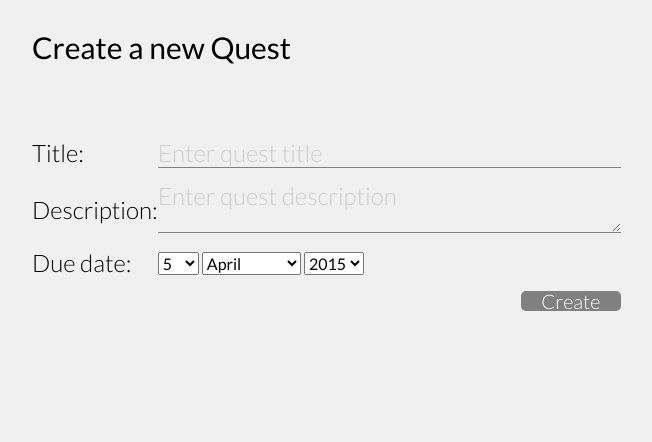
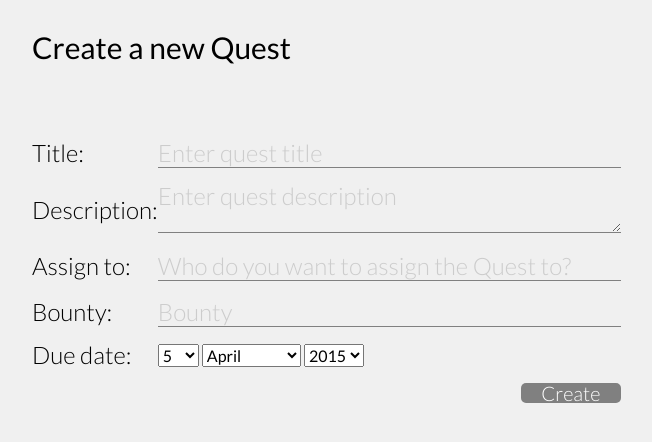
Before and after one commit to maibelbesy/QuestBoard, a Rails app: page /quests/new in a window 1280 px wide. Shown: the part 64-506 px from the top of the page, without its empty margins (240-892 px from the left). Run offline with Rails 7, Linux system fonts and the light colour scheme; the visitor is signed in with stand-in values (Sample User, id 1); data that the repository does not hold is empty; style sheets or scripts are compiled from the project's sources; some libraries are stand-ins or nearby versions.

Commit message:
addBounty #17

```diff
--- a/questboard-app/app/controllers/quests_controller.rb
+++ b/questboard-app/app/controllers/quests_controller.rb
@@ -2,9 +2,16 @@ class QuestsController < ApplicationController
 
 	def index
 		# TODO: Find personal quests
-		quests = UsersQuest.where(:assignor_id => @current_user.id, :assignee_id => @current_user.id).pluck(:quest_id)
+		quests = UsersQuest.where(:assignor_id => @current_user.id).pluck(:quest_id)
 		@quests = Quest.where(:id => quests).order('due_date')
 	end
+
+	def pending_quests
+		quests = UsersQuest.where(:assignee_id => @current_user.id).pluck(:quest_id)
+		@quests = Quest.where(:id => quests).order('due_date')
+
+	end
+
 
 	def show
 		@quest = Quest.find(params[:id])
@@ -15,7 +22,11 @@ class QuestsController < ApplicationController
 	end
 
 	def create
-		Quest.create_personal_quest(params.require(:quest).permit(:title, :description, :due_date), @current_user)
+		hash = params.require(:quest).permit(:title, :description, :due_date, :bounty)
+		hash[:assign_to] = params[:quest][:assign_to]
+		puts params[:quest][:assign_to]
+		Quest.create_general_quest(hash, @current_user)
+
 		redirect_to quests_path
 	end
 
@@ -30,7 +41,7 @@ class QuestsController < ApplicationController
 		# flash[:warning] << "Content cannot be left blank" if hash[:description].blank?
 		redirect_to edit_quest_path and return if flash[:warning].count > 0
 		# Quest.find(params[:id]).update(:title => hash[:title], :description => hash[:description], :is_completed => hash[:is_completed], :bounty => hash[:bounty], :due_date => hash[:due_date] )
-		Quest.update(params[:id], params.require(:quest).permit(:title, :description, :due_date))
+		Quest.update(params[:id], params.require(:quest).permit(:title, :description, :due_date, :bounty, :assign_to))
 		redirect_to quests_path
 	end
 
--- a/questboard-app/app/views/quests/edit.html.erb
+++ b/questboard-app/app/views/quests/edit.html.erb
@@ -23,6 +23,11 @@
 			<tr style="padding-bottom: 1em">
 				<td><font class="label">Description: </font></td>
 				<td><%= f.text_area :description, placeholder: @quest.description, class: "textarea", style: "width:100%;resize: vertical;" %></td>
+			</tr>
+
+			<tr style="padding-bottom: 1em">
+			<td><font class="label">Bounty: </font></td>
+			<td style="width:80%;"><%= f.text_field :bounty,placeholder: @quest.bounty, class: "input", style: "width:100%" %></td>
 			</tr>
 			<tr style="padding-bottom: 1em;">
 				<td><font class="label">Due date: </font></td>
--- a/questboard-app/app/views/quests/index.html.erb
+++ b/questboard-app/app/views/quests/index.html.erb
@@ -10,7 +10,7 @@
 			<tr style="padding-bottom: 1em">
 				<!-- <td><font class="label" style="width:20%;">Title: </font></td> -->
 				<!-- <td><p class="label" style="margin-bottom: 0.5em;"><%= quest.title %></p></td> -->
-				<td><%= link_to "#{quest.title}", edit_quest_path(quest.id), class: "label", style: "margin-bottom: 0.5em;" %></td>
+				<td><%= link_to "#{quest.title}", quest_path(quest.id), class: "label", style: "margin-bottom: 0.5em;" %></td>
 				<td style=""><%= button_to "X", delete_quest_path(quest.id), method: :delete, class: "button", style: "width: 20%;float:right;" %></p></td>
 			</tr>
 		<% end %>
--- a/questboard-app/app/views/quests/new.html.erb
+++ b/questboard-app/app/views/quests/new.html.erb
@@ -13,6 +13,14 @@
 				<td><%= f.text_area :description, placeholder: "Enter quest description", class: "textarea", style: "width:100%;resize: vertical;" %></td>
 			</tr>
 			<tr style="padding-bottom: 1em">
+			<td><font class="label">Assign to: </font></td>
+			<td style="width:80%;"><%= f.text_field :assign_to, placeholder: "Who do you want to assign the Quest to?", class: "input", style: "width:100%" %></td>
+			</tr>
+			<tr style="padding-bottom: 1em">
+			<td><font class="label">Bounty: </font></td>
+			<td style="width:80%;"><%= f.text_field :bounty, placeholder: "Bounty", class: "input", style: "width:100%" %></td>
+			</tr>
+			<tr style="padding-bottom: 1em">
 				<td><font class="label">Due date: </font></td>
 				<td><%= f.date_select :due_date, :order => [:day, :month, :year] %></td>
 			</tr>
--- a/questboard-app/config/routes.rb
+++ b/questboard-app/config/routes.rb
@@ -21,11 +21,13 @@ Rails.application.routes.draw do
 
   get '/quests' => 'quests#index', as: :quests
   get '/quests/new' => 'quests#new', as: :new_quest
+  get '/quests/pending_quests' => 'quests#pending_quests', as: :pending_quests
   get '/quests/:id' => 'quests#show', as: :quest
   get '/quests/edit/:id' => 'quests#edit', as: :edit_quest
   post '/quests/edit/:id' => 'quests#update', as: :update_quest
   post '/quests/new' => 'quests#create', as: :create_quest
   delete '/quests/:id'=> 'quests#destroy', as: :delete_quest
+
 
   # Routes for the account web pages
   get '/users/edit/:id' => 'account#edit', as: :user_edit
```
Also changed, not shown: questboard-app/app/models/quest.rb (+14 -0 lines), questboard-app/app/views/quests/pending_quests.html.erb (added, +19 -0 lines), questboard-app/app/views/quests/show.html.erb (added, +25 -0 lines), questboard-app/db/schema.rb.
